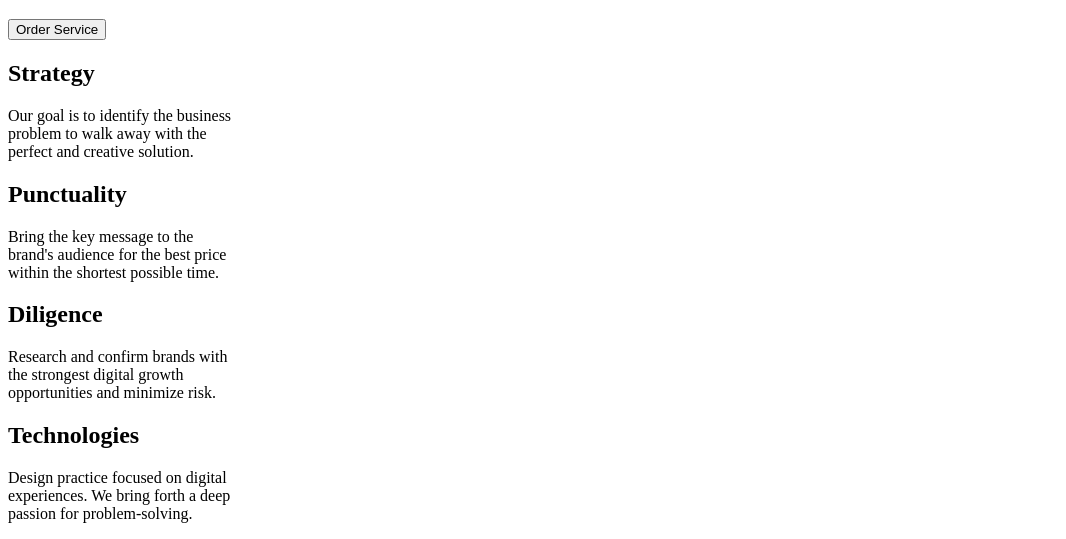
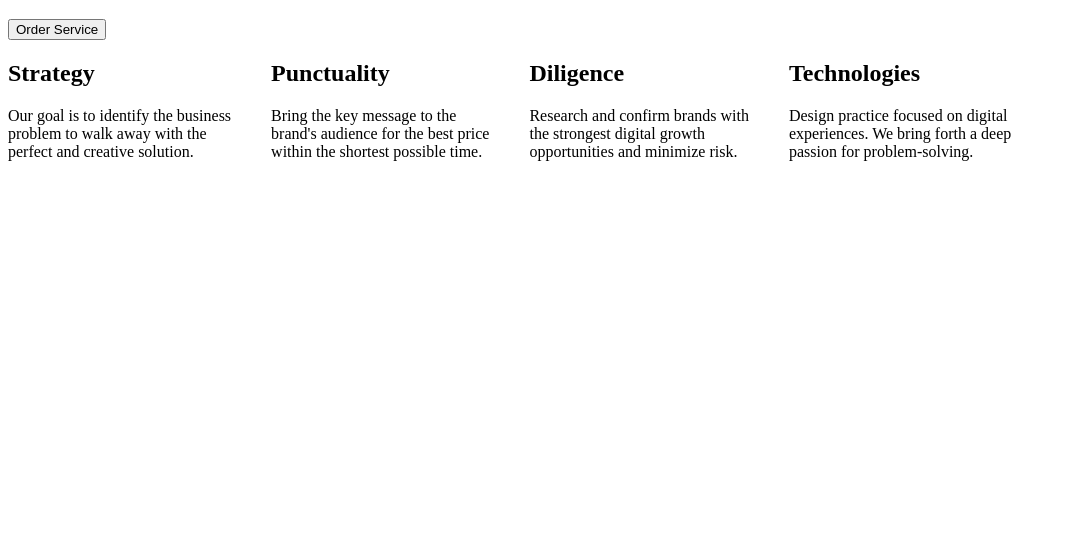
Before and after one commit to kocher77/goit-markup-hw-01, a plain HTML site: page index.html in a window 1280 px wide. Shown: the part 262-801 px from the top of the page, without its empty margins (0-1066 px from the left). Drawn offline with Linux system fonts and the light colour scheme.

Commit message:
add index file

```diff
--- a/index.html
+++ b/index.html
@@ -22,14 +22,22 @@
         <h1>Effective Solutions <br>for Your Business</h1>
 <button>Order Service</button>
 
-<h2>Strategy</h2>
+<div style="display: flex;">
+    <div style="margin-right: 40px;"><h2>Strategy</h2>
 <p>Our goal is to identify the business<br>problem to walk away with the<br>perfect and creative solution. </p>
-<h2>Punctuality</h2>
+</div>
+<div style="margin-right: 40px;"><h2>Punctuality</h2>
 <p>Bring the key message to the<br>brand's audience for the best price<br>within the shortest possible time.</p>
+</div>
+<div style="margin-right: 40px;">
 <h2>Diligence</h2>
 <p>Research and confirm brands with<br>the strongest digital growth<br>opportunities and minimize risk.</p>
+</div>
+<div style="margin-right: 40px;">
 <h2>Technologies</h2>
 <p>Design practice focused on digital<br>experiences. We bring forth a deep<br>passion for problem-solving.</p>
+</div>
+</div>
     </main>
 </body>
 </html>
```
